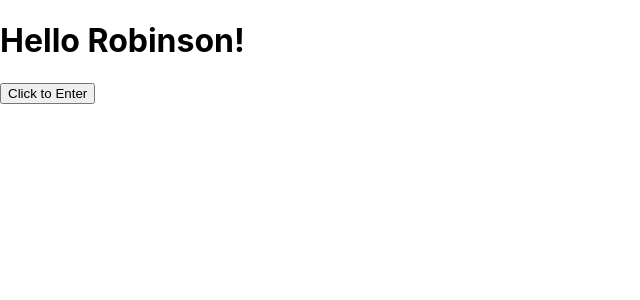
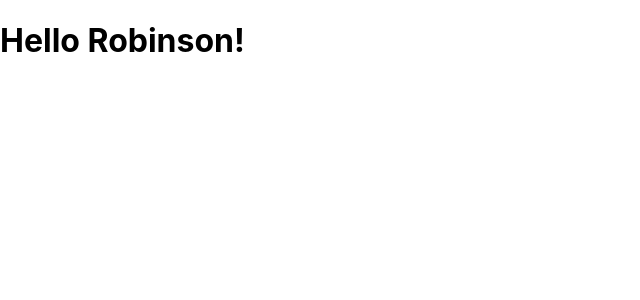
Before and after one commit to robinsonbrz/react-experiment, a React (Create React App) app: page / in a window 1280 px wide. Shown: the top 300 px of the page, without its empty margins (0-640 px from the left). Built offline with nearby package versions, Linux system fonts and the light colour scheme.

Commit message:
functional component

```diff
--- a/src/App.js
+++ b/src/App.js
@@ -1,6 +1,6 @@
 
 import './App.css';
-// import Hello from './components/Hello';
+import Hello from './components/Hello';
 // import Counter from './components/Counter';
 
 import React, { Component } from "react";
@@ -10,8 +10,7 @@ import React, { Component } from "react";
 function App() {
     return (
         <div>
-            <h1>Hello Robinson!</h1>
-            <button>Click to Enter</button>
+            <Hello />
         </div>
     );
 }
--- /dev/null
+++ b/src/components/Hello.js
@@ -0,0 +1,24 @@
+import React, { Component } from "react";
+
+
+function Hello(){
+    return(
+        <h1>Hello Robinson!</h1>
+    )
+
+
+
+}
+
+
+
+/*
+
+class Hello extends React.Component {
+    render(){
+        <h1>Hello { this.props.name }</h1>
+    }
+}
+*/
+
+export default Hello;
```
